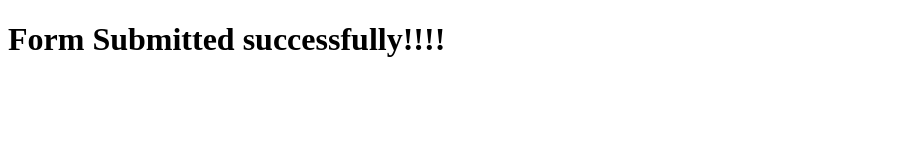
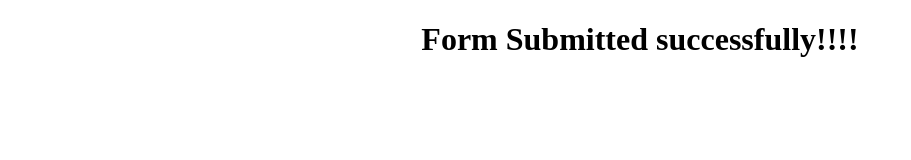
Before and after one commit to ABESAbhishek/HTML-CSE11, a plain HTML site: page response.html in a window 1280 px wide. Shown: the whole page, without its empty margins (0-911 px from the left). Drawn offline with Linux system fonts and the light colour scheme.

Commit message:
Forms In HTML

```diff
--- a/response.html
+++ b/response.html
@@ -6,6 +6,6 @@
     <title>Document</title>
 </head>
 <body>
-    <h1>Form Submitted successfully!!!!</h1>
+    <h1><center>Form Submitted successfully!!!!</center></h1>
 </body>
 </html>
```
